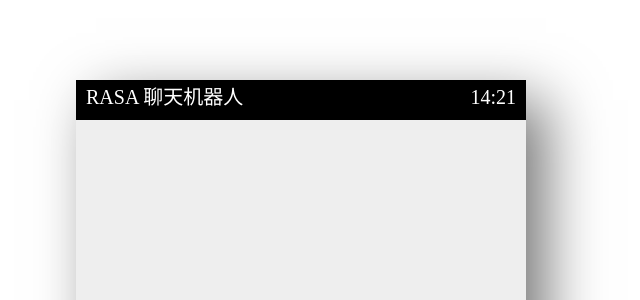
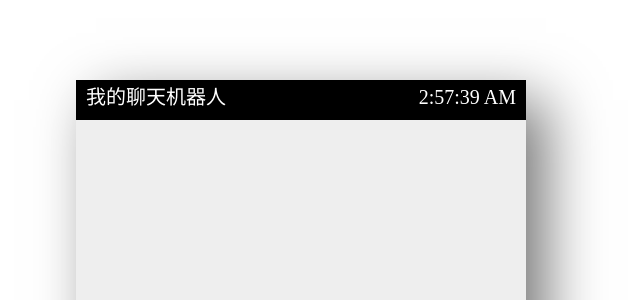
Before and after one commit to fanfate/OurChatterBot, a Django app: template view/templates/chat.html in a window 1280 px wide. Shown: the top 300 px of the page, without its empty margins (339-979 px from the left). Run offline with Django 3.2, Linux system fonts and the light colour scheme; the template is opened without the code that fills it, so the values that code supplies are empty; some libraries are stand-ins or nearby versions.

Commit message:
更改系统时间显示

```diff
--- a/view/templates/chat.html
+++ b/view/templates/chat.html
@@ -95,11 +95,11 @@
                 }else {
                     showMsg(text.value);
                     // post('/', {words: text.value});
-                    // $.post('/get_response', {words: text.value}, function(result) {
-                    //     result = jQuery.parseJSON(result);
-                    //     role = result.role;
-                    //     showMsg(result.content);
-                    // });
+                    $.post('/get_response', {words: text.value}, function(result) {
+                        result = jQuery.parseJSON(result);
+                        role = result.role;
+                        showMsg(result.content);
+                    });
                     // $.post('http://openapi.tuling123.com/openapi/api/v2', {
                     //     perception: {
                     //         inputText: {
@@ -120,11 +120,11 @@
                     // });
                     //socket.emit('user_uttered', {message: text.value, session_id: sid});
 
-                    $.post('/tuling', {words: text.value}, function(result) {
-                        result = jQuery.parseJSON(result);
-                        role = result.role;
-                        showMsg(result.content);
-                    });
+                    // $.post('/tuling', {words: text.value}, function(result) {
+                    //     result = jQuery.parseJSON(result);
+                    //     role = result.role;
+                    //     showMsg(result.content);
+                    // });
 
 
                     text.value = '';
@@ -143,8 +143,8 @@
 <body>
     <div id="container">
         <div class="header">
-            <span style="float: left;">RASA 聊天机器人</span>
-            <span style="float: right;">14:21</span>
+            <span style="float: left;">我的聊天机器人</span>
+            <span id='datetime' style="float: right;"></span>
         </div>
         <ul class="content">
 
@@ -161,23 +161,9 @@
 
         </div>
     </div>
-    <!-- <div id="webchat">
-        <script src="https://storage.googleapis.com/mrbot-cdn/webchat-latest.js"></script>
-        <script>
-            WebChat.default.init({
-                selector: "#webchat",
-                initPayload: "/get_started",
-                interval: 1000, // 1000 ms between each message
-                customData: {"sender": "django"}, // arbitrary custom data. Stay minimal as this will be added to the socket
-                socketUrl: "http://localhost:5500/",
-                title: "Connect",
-                subtitle: "The bot which connects people",
-                profileAvatar: "https://rasa.com/assets/img/demo/rasa_avatar.png",
-                showCloseButton: true,
-                fullScreenMode: false
-                })
-        </script>
-    </div> -->
+    <script>
+        setInterval("document.getElementById('datetime').innerHTML=new Date().toLocaleTimeString();", 1000);
+    </script>
 
 </body>
 </html>
--- a/view/view/view.py
+++ b/view/view/view.py
@@ -71,8 +71,6 @@ def getResponse(request):
         context['content'] = '很高兴为您服务'
         return render(request, 'chat.html', {'data': context})
     reply = chatbot.get_response(user_word)
-    print(user_word)
-    print(reply)
     context['content'] = reply
     # if (user_word == '你好'):
     #     context['content'] = '你好'
```
